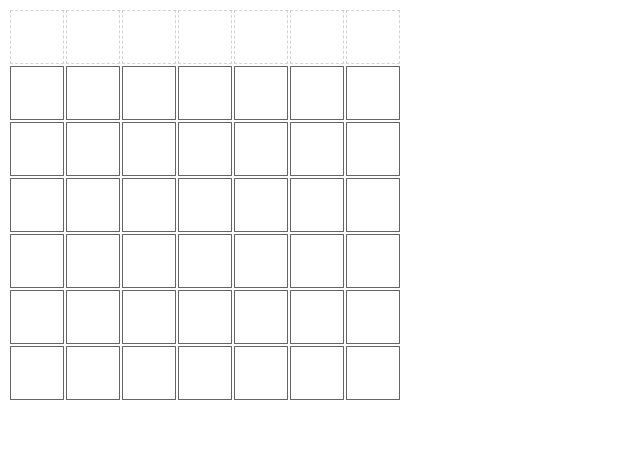
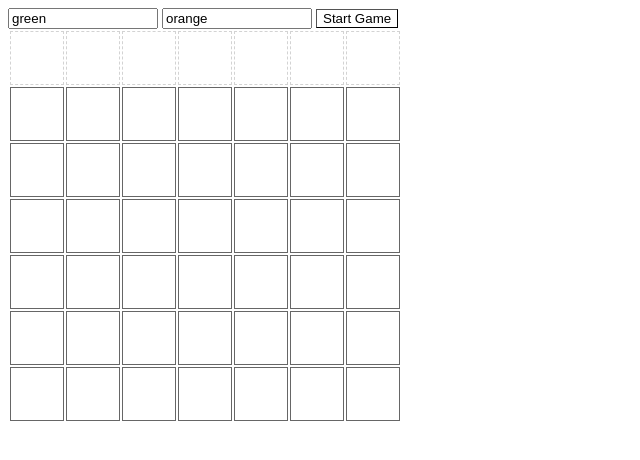
Before and after one commit to Katsurio/ConnectFourOOP, a plain HTML site: page index.html in a window 1280 px wide. Shown: the whole page, without its empty margins (0-640 px from the left). Drawn offline with Linux system fonts and the light colour scheme.

Commit message:
feat: added form for colors and start button

```diff
--- a/connect4.css
+++ b/connect4.css
@@ -32,3 +32,20 @@
 #column-top td:hover {
   background-color: gold;
 }
+
+#game {
+  position: relative;
+}
+
+#form {
+  position: relative;
+}
+
+input[type='text'] {
+  width: 142px;
+}
+
+input[type='button'] {
+  background-color: white;
+  border-width: 1.5px;
+}
--- a/connect4.js
+++ b/connect4.js
@@ -89,7 +89,7 @@ function handleClick(evt) {
   const x = +evt.target.id
 
   // get next spot in column (if none, ignore click)
-  const y = findSpotForCol.call(Game, x)
+  const y = findSpotForCol(x)
   if (y === null) {
     return
   }
--- a/index.html
+++ b/index.html
@@ -6,6 +6,13 @@
 <body>
 
 <div id="game">
+  <form id="form" action="#">
+    <!-- <label for="p1-color"></label><br> -->
+    <input type="text" id="p1-color" name="p1-color" value="green">
+    <!-- <label for="p2-color"></label><br> -->
+    <input type="text" id="p2-color" name="p2-color" value="orange">
+    <input type="button" value="Start Game">
+  </form>
   <table id="board"></table>
 </div>
 
```
